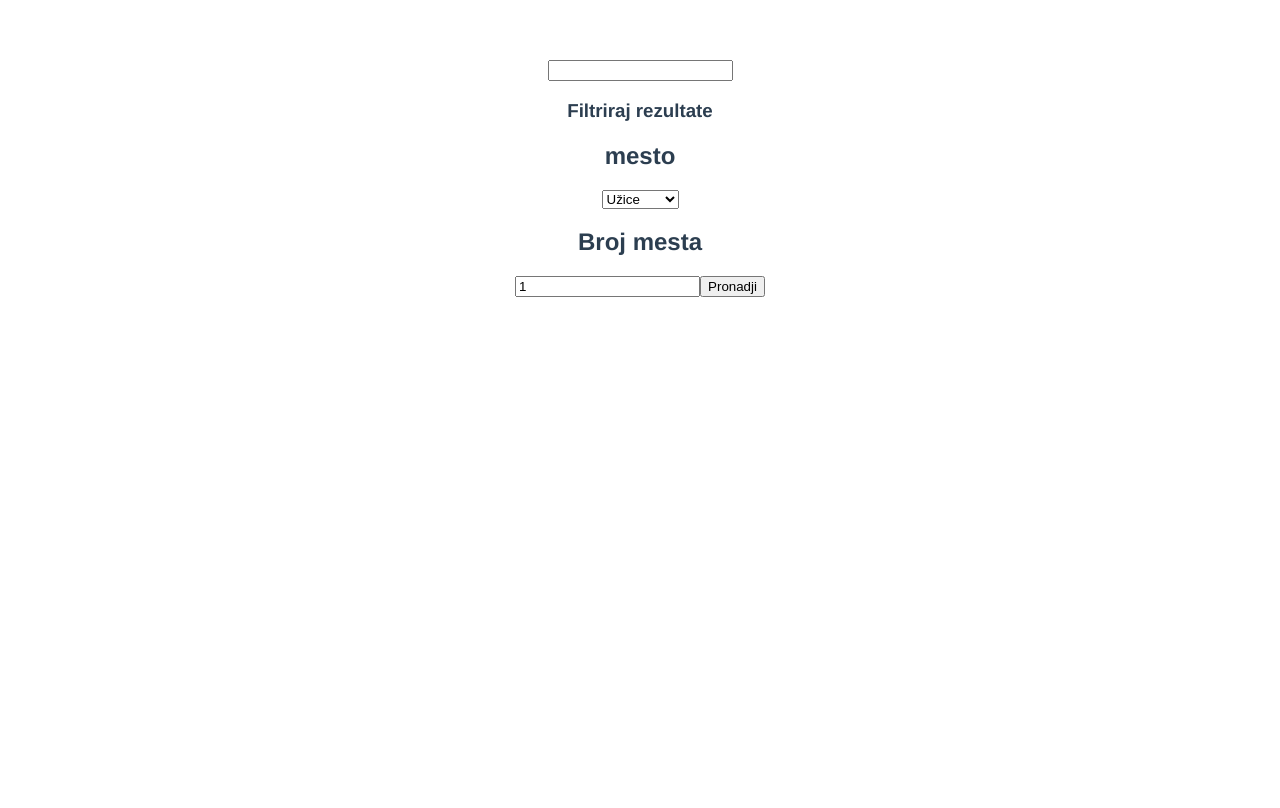
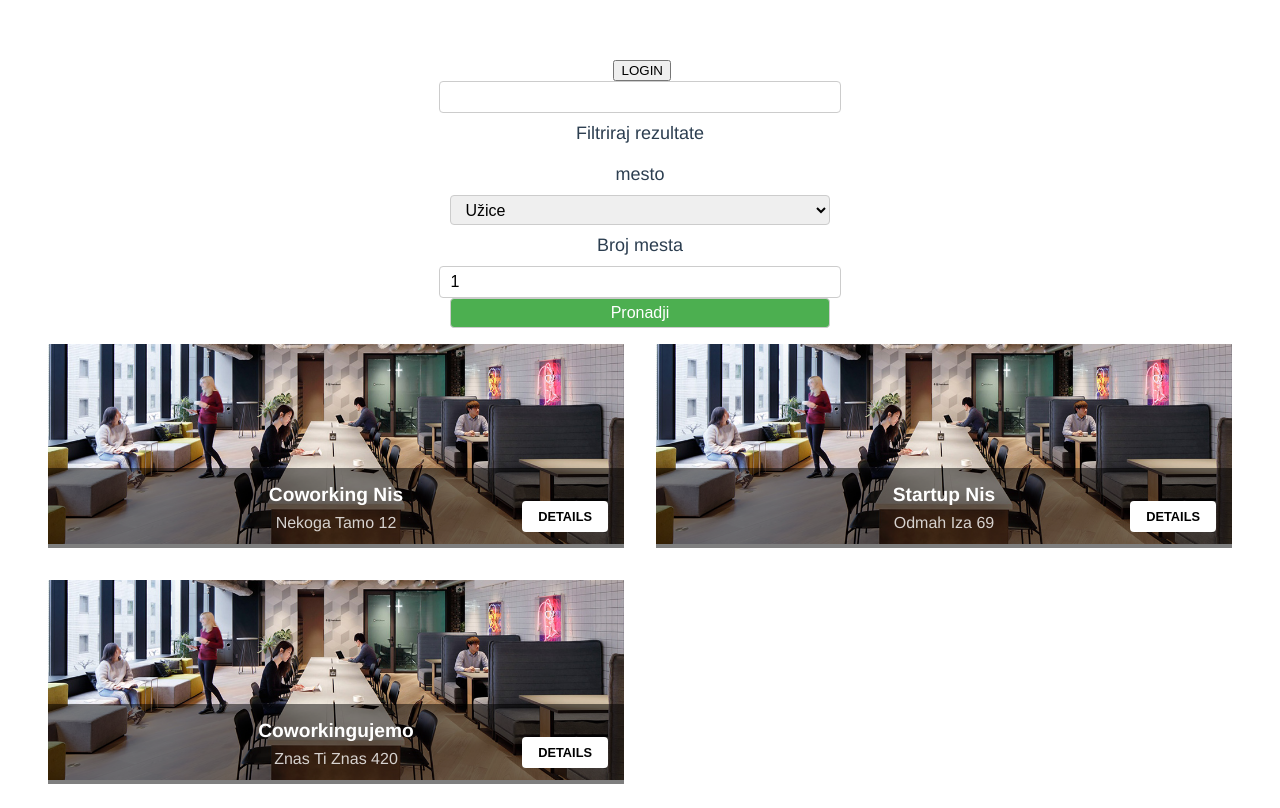
Before and after one commit to iskrenovic/NB-Coworking, a Vue app in the folder coworking-front/: page / in a window 1280 px wide. Built offline with nearby package versions, Linux system fonts and the light colour scheme.

Commit message:
Main page design i pokazivanje objekata

```diff
--- a/coworking-front/src/components/searchBar.vue
+++ b/coworking-front/src/components/searchBar.vue
@@ -1,5 +1,5 @@
 <template>
-    <div>
+    <div class="search-bar">
         <input type="text" v-model="naziv"/>
         <h3>Filtriraj rezultate</h3>
         <h2>mesto</h2>
@@ -52,5 +52,61 @@ export default defineComponent({
 
 
 <style scoped>
+.search-bar {
+  display: flex;
+  flex-direction: column;
+  align-items: center;
+  width: 50%;
+  margin: 0 auto;
+}
+
+.search-bar input[type="text"] {
+  width: 60%;
+  height: 30px;
+  font-size: 16px;
+  padding: 0 10px;
+  border: 1px solid #ccc;
+  border-radius: 4px;
+}
+
+.search-bar h3, .search-bar h2 {
+  margin: 10px 0;
+  font-size: 18px;
+  font-weight: 500;
+}
+
+.search-bar select {
+  width: 60%;
+  height: 30px;
+  font-size: 16px;
+  padding: 0 10px;
+  border: 1px solid #ccc;
+  border-radius: 4px;
+}
+
+.search-bar input[type="number"] {
+  width: 60%;
+  height: 30px;
+  font-size: 16px;
+  padding: 0 10px;
+  border: 1px solid #ccc;
+  border-radius: 4px;
+}
+
+.search-bar button {
+  width: 60%;
+  height: 30px;
+  font-size: 16px;
+  padding: 0 10px;
+  border: 1px solid #ccc;
+  border-radius: 4px;
+  background-color: #4CAF50;
+  color: white;
+  cursor: pointer;
+}
+
+.search-bar button:hover {
+  background-color: #45a049;
+}
 
 </style>
--- /dev/null
+++ b/coworking-front/src/components/space-list.vue
@@ -0,0 +1,109 @@
+<template>
+    <div class="list">
+        <div v-for="item in list" :key="item._id" @click="clickOnSpace(item)" class="list-element">
+            <img src="@/assets/coworking_example.jpg"/>
+            <div>
+                <h2>{{item.name}}</h2>
+                <h3>{{ item.address }}</h3>
+                <button @click="clickOnSpace(item)">DETAILS</button>
+            </div>
+        </div>
+    </div>
+</template>
+
+<script>
+import { defineComponent } from '@vue/composition-api'
+
+export default defineComponent({
+    name:'space-list',
+    props:{
+        list:{
+            type: Array,
+            required:true
+        }
+    },
+    data(){
+
+    },
+    methods:{
+        clickOnSpace(item){
+            console.log(item._id)
+        }
+    },
+    created(){
+
+    }
+})
+</script>
+
+<style scoped>
+.list {
+  display: flex;
+  flex-wrap: wrap;
+  justify-content: space-between;
+
+  margin: auto;
+  max-width: 95vw; /* Add a max-width to limit the width of the list */
+}
+
+.list-element {
+  position: relative;
+  width: calc(50% - 2rem); /* Make the list elements take up half the width of the list, minus the margin */
+  margin: 1rem;
+  cursor: pointer;
+}
+
+.list-element img {
+  width: 100%;
+  height: 200px;
+  object-fit: cover;
+}
+
+.list-element div {
+  position: absolute;
+  bottom: 0;
+  left: 0;
+  right: 0;
+  background: rgba(0, 0, 0, 0.5); /* Add a semi-transparent black background */
+  color: white;
+  padding: 1rem;
+  transition: all 0.3s; /* Add a transition to smooth out the hover effect */
+}
+
+.list-element:hover div {
+  background: rgba(0, 0, 0, 0.8); /* Make the background more opaque on hover */
+}
+
+.list-element h2 {
+  margin: 0;
+  font-size: 1.2rem;
+  font-weight: 600;
+}
+
+.list-element h3 {
+  margin: 0.5rem 0 0;
+  font-size: 1rem;
+  font-weight: 400;
+  color: rgba(255, 255, 255, 0.8);
+}
+
+.list-element button {
+  position: absolute;
+  bottom: 1rem;
+  right: 1rem;
+  padding: 0.5rem 1rem;
+  border: none;
+  border-radius: 4px;
+  background: white;
+  color: black;
+  font-size: 0.8rem;
+  font-weight: 600;
+  cursor: pointer;
+  transition: all 0.3s;
+}
+
+.list-element button:hover {
+  background: #eee;
+}
+
+</style>
--- a/coworking-front/src/pages/homepage.vue
+++ b/coworking-front/src/pages/homepage.vue
@@ -1,20 +1,49 @@
 <template>
     <div>
+        <div class="top-bar">
+            <img /> <!--LOGO-->
+            <button @click="loginClick">LOGIN</button>
+        </div>
         <search-bar pocetnoMesto="Užice" @pronadjeno="searchPronadjen"/>
+        <space-list :list="spaces"/>
     </div>
 </template>
 
 <script>
 import { defineComponent } from '@vue/composition-api'
 import searchBar from '@/components/searchBar.vue';
+import SpaceList from '@/components/space-list.vue';
 export default defineComponent({
     name:'home-page',
     components:{
-        searchBar
+        searchBar,
+        SpaceList
     },
     methods:{
         searchPronadjen(mesto, broj, text = "nina"){
             console.log("ovde je", mesto, broj, text);
+        },
+        loginClick(){
+            this.$router.push({name:'Login'});
+        }
+    },
+    data(){
+        return{
+            spaces:[{
+                _id:1,
+                name:'Coworking Nis',
+                address:'Nekoga Tamo 12'
+            },
+            {
+                _id:1,
+                name:'Startup Nis',
+                address:'Odmah Iza 69'
+            },
+            {
+                _id:1,
+                name:'Coworkingujemo',
+                address:'Znas Ti Znas 420'
+            }]
         }
     }
 })
```
Also changed, not shown: coworking-front/src/assets/coworking_example.jpg (added).
